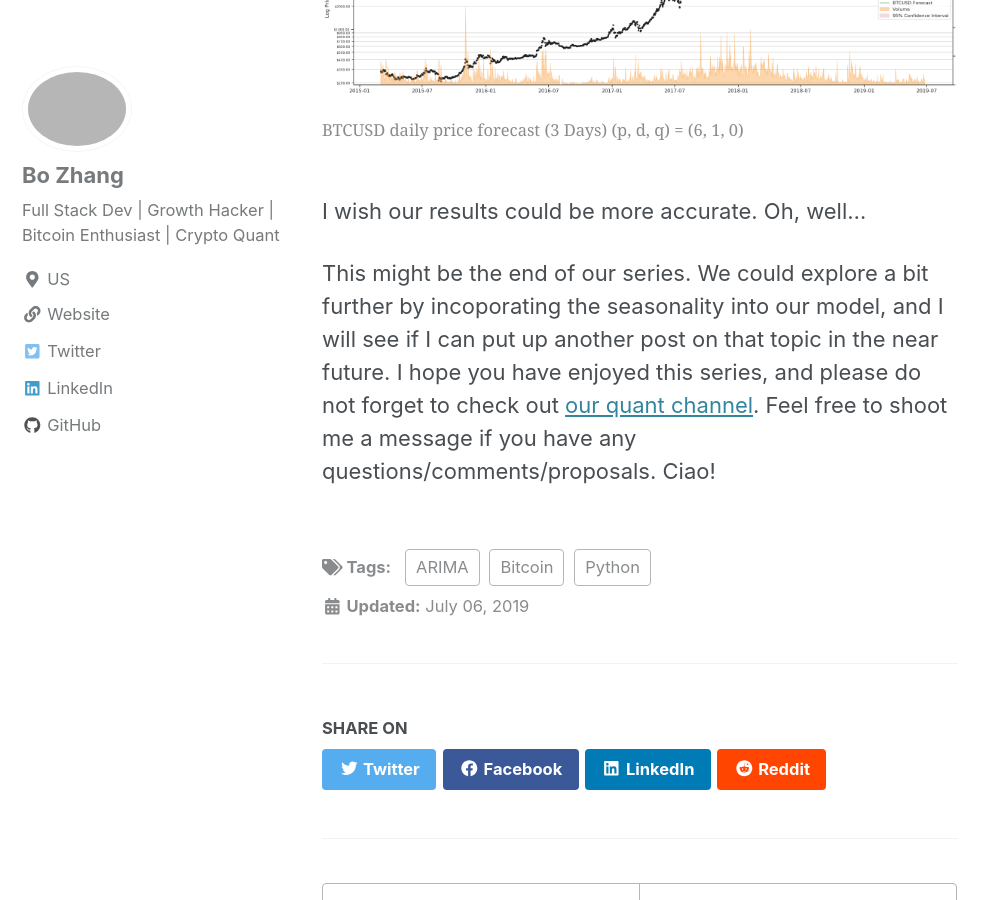
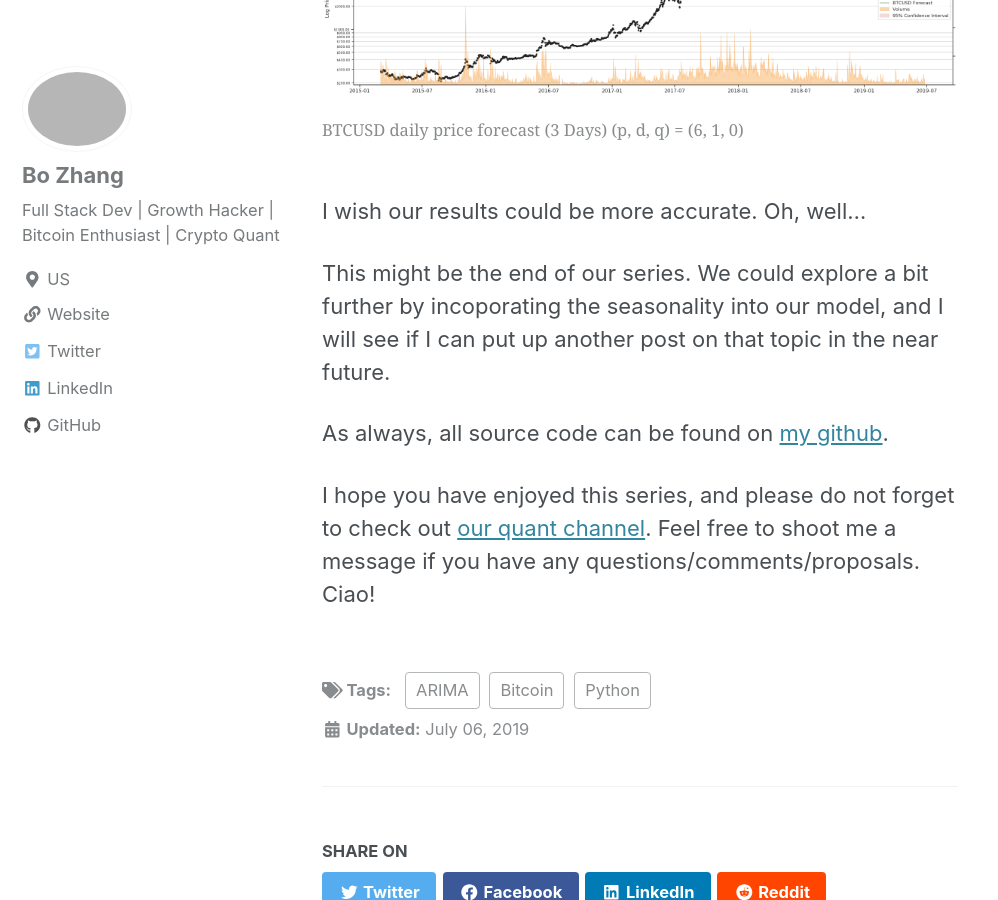
Before and after one commit to 0xboz/blog, a Jekyll site: the page built from _posts/2019-07-06-how-to-create-arima-model-forecasting-btc-usd-in-python-part-2.md, in a window 1280 px wide and 900 px high, scrolled down 17172 px. Shown: the whole window, without its empty margins (0-998 px from the left). Built offline with Jekyll 4.4.1, drawn with Linux system fonts in a browser that asks for light colours; cached includes are drawn as plain includes; nearby versions of some CDN libraries.

Commit message:
Added github link

```diff
--- a/_posts/2019-07-06-how-to-create-arima-model-forecasting-btc-usd-in-python-part-2.md
+++ b/_posts/2019-07-06-how-to-create-arima-model-forecasting-btc-usd-in-python-part-2.md
@@ -412,4 +412,8 @@ render_results(d_df, params=(6, 1, 0))
 
 I wish our results could be more accurate. Oh, well...
 
-This might be the end of our series. We could explore a bit further by incoporating the seasonality into our model, and I will see if I can put up another post on that topic in the near future. I hope you have enjoyed this series, and please do not forget to check out [our quant channel](https://discord.gg/jchMcc2). Feel free to shoot me a message if you have any questions/comments/proposals. Ciao!
+This might be the end of our series. We could explore a bit further by incoporating the seasonality into our model, and I will see if I can put up another post on that topic in the near future.
+
+As always, all source code can be found on [my github](https://github.com/0xboz/ARIMA_forecasting_BTCUSD).
+
+I hope you have enjoyed this series, and please do not forget to check out [our quant channel](https://discord.gg/jchMcc2). Feel free to shoot me a message if you have any questions/comments/proposals. Ciao!
```
